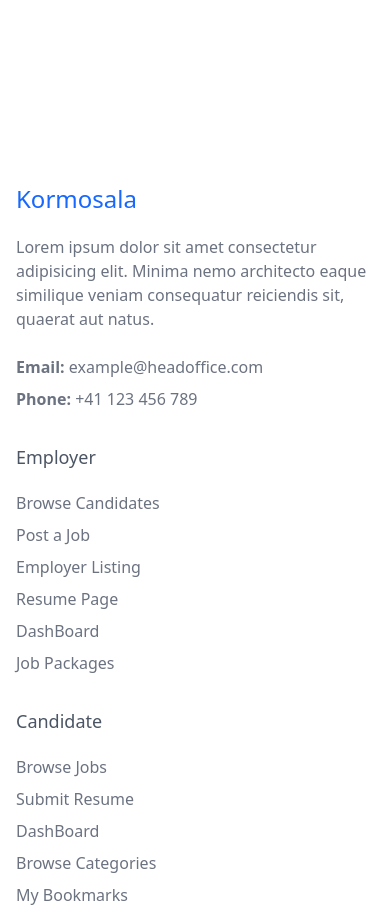
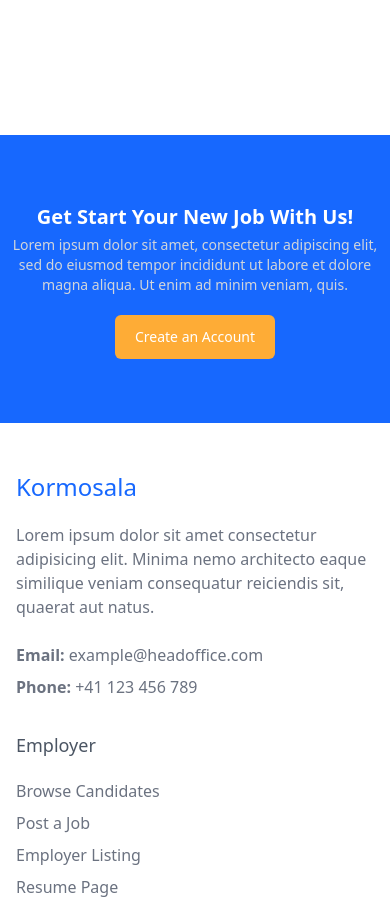
Before and after one commit to abdulkader789/nexsoit-client, a React (Vite) app: page / in a window 390 px wide. Shown: the part 1800-2711 px from the top of the page. Built offline with nearby package versions, Linux system fonts and the light colour scheme; a web font is replaced by a local one.

Commit message:
create subscribe component and add responsive styles

```diff
--- /dev/null
+++ b/src/components/Subscribe/Subscribe.jsx
@@ -0,0 +1,25 @@
+import React from "react";
+
+const Subscribe = () => {
+  return (
+    <div className="bg-[#1768FE] py-16">
+      <div className="max-w-6xl mx-auto flex flex-col md:flex-row gap-5 md:gap-6 justify-between items-center px-3 sm:px-4 lg:px-5">
+        <div className="text-center md:text-left">
+          <h2 className="text-xl sm:text-2xl md:text-3xl lg:text-4xl leading-9 font-bold text-white md:leading-10">
+            Get Start Your New Job With Us!
+          </h2>
+          <p className="sm:mt-2 md:mt-4 max-w-lg md:max-w-2xl mx-auto text-sm sm:text-base text-gray-300">
+            Lorem ipsum dolor sit amet, consectetur adipiscing elit, sed do
+            eiusmod tempor incididunt ut labore et dolore magna aliqua. Ut enim
+            ad minim veniam, quis.
+          </p>
+        </div>
+        <button className="px-5 py-3 text-sm sm:text-base font-medium rounded-md text-white bg-[#FEAC36] hover:opacity-90">
+          Create an Account
+        </button>
+      </div>
+    </div>
+  );
+};
+
+export default Subscribe;
--- a/src/pages/HomePage.jsx
+++ b/src/pages/HomePage.jsx
@@ -1,6 +1,7 @@
 import React from 'react';
 import Testimonial from '../components/Testimonial/Testimonial';
 import BannerCarousel from '../components/BannerCarousel/BannerCarousel';
+import Subscribe from '../components/Subscribe/Subscribe';
 import Footer from '../components/Footer/Footer';
 
 const HomePage = () => {
@@ -9,6 +10,7 @@ const HomePage = () => {
 
             <BannerCarousel/>
             <Testimonial/>
+            <Subscribe/>
             <Footer/>
 
         </div>
```
